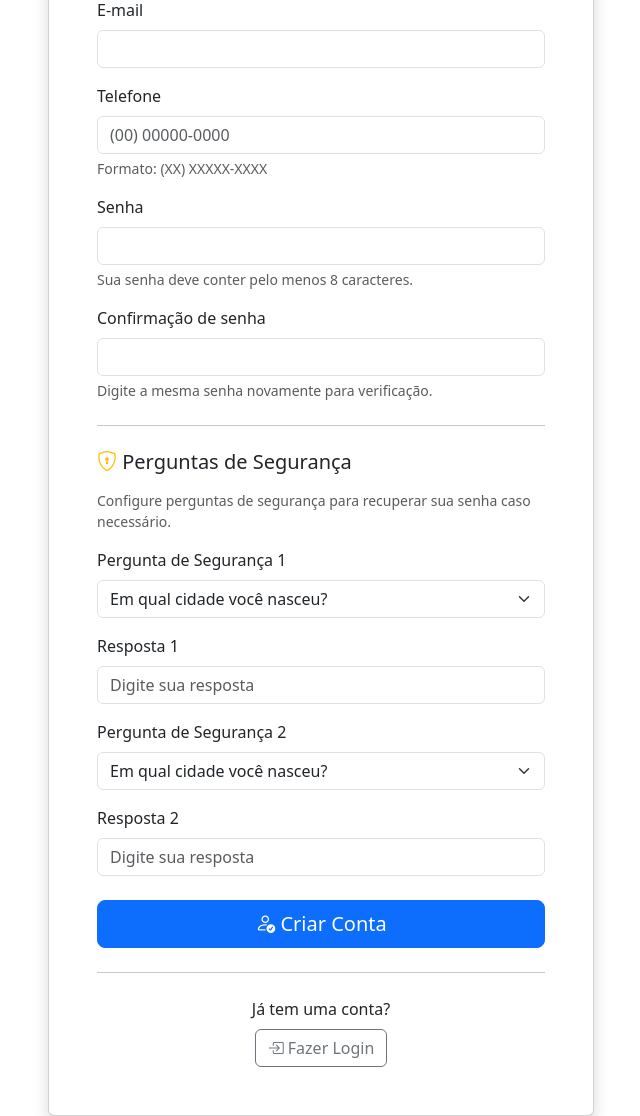
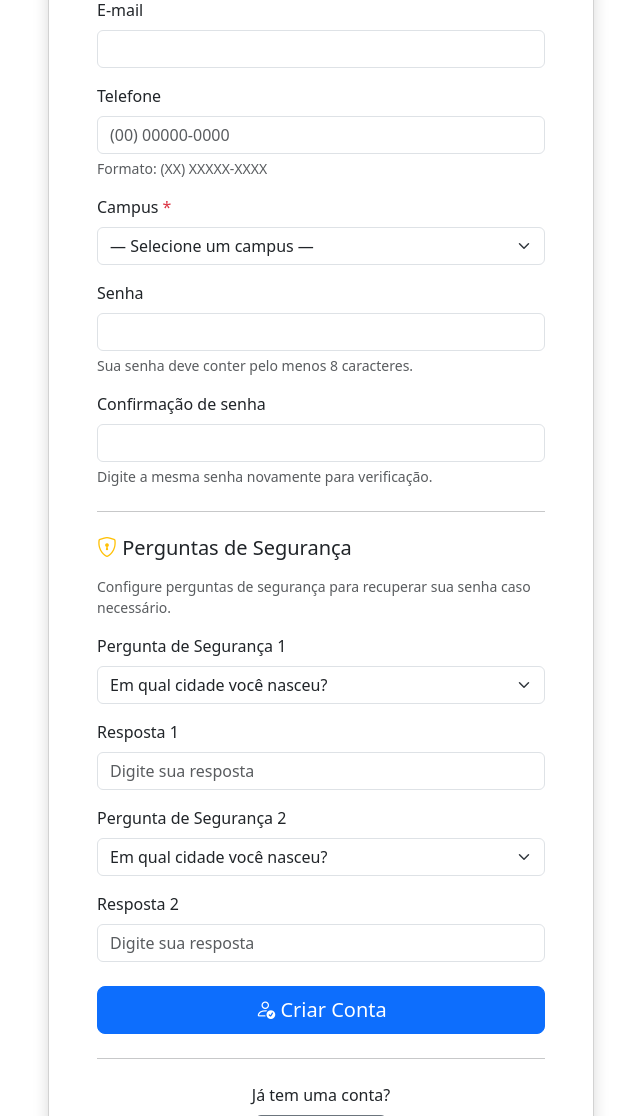
Before and after one commit to HeitorLouzeiro/agendamento_veiculos, a Django app: page /usuarios/registro/ in a window 1280 px wide. Shown: the part 551-1667 px from the top of the page, without its empty margins (319-959 px from the left). Run offline with Django 5.2, Linux system fonts and the light colour scheme; data that the repository does not hold is empty; some libraries are stand-ins or nearby versions.

Commit message:
feat: add campus field to professor register form

```diff
--- a/templates/usuarios/registro.html
+++ b/templates/usuarios/registro.html
@@ -1,6 +1,11 @@
 {% extends 'base.html' %}
 
 {% block title %}Registro - Sistema de Agendamento{% endblock %}
+
+{% block extra_css %}
+<link href="https://cdn.jsdelivr.net/npm/select2@4.1.0-rc.0/dist/css/select2.min.css" rel="stylesheet" />
+<link href="https://cdn.jsdelivr.net/npm/select2-bootstrap-5-theme@1.3.0/dist/select2-bootstrap-5-theme.min.css" rel="stylesheet" />
+{% endblock %}
 
 {% block content %}
 <div class="container">
@@ -63,6 +68,16 @@
                             <div class="form-text">{{ form.telefone.help_text }}</div>
                             {% if form.telefone.errors %}
                             <div class="text-danger small">{{ form.telefone.errors }}</div>
+                            {% endif %}
+                        </div>
+
+                        <div class="mb-3">
+                            <label for="{{ form.campus.id_for_label }}" class="form-label">
+                                {{ form.campus.label }} <span class="text-danger">*</span>
+                            </label>
+                            {{ form.campus }}
+                            {% if form.campus.errors %}
+                            <div class="text-danger small">{{ form.campus.errors }}</div>
                             {% endif %}
                         </div>
 
@@ -154,36 +169,39 @@
     </div>
 </div>
 
+{% endblock %}
+
+{% block extra_js %}
+<script src="https://cdn.jsdelivr.net/npm/select2@4.1.0-rc.0/dist/js/select2.min.js"></script>
+<script src="https://cdn.jsdelivr.net/npm/select2@4.1.0-rc.0/dist/js/i18n/pt-BR.js"></script>
 <script>
-    // Converte username para minúsculas automaticamente
+$(document).ready(function() {
+    $('#{{ form.campus.id_for_label }}').select2({
+        theme: 'bootstrap-5',
+        language: 'pt-BR',
+        placeholder: '— Selecione um campus —',
+        allowClear: true,
+        width: '100%'
+    });
+
     document.getElementById('{{ form.username.id_for_label }}').addEventListener('input', function(e) {
         this.value = this.value.toLowerCase();
     });
 
-    // Formatação automática do telefone (XX) XXXXX-XXXX ou (XX) XXXX-XXXX
     document.getElementById('{{ form.telefone.id_for_label }}').addEventListener('input', function(e) {
-        let value = e.target.value.replace(/\D/g, ''); // Remove tudo que não é dígito
-
-        if (value.length > 11) {
-            value = value.slice(0, 11); // Limita a 11 dígitos
-        }
-
-        // Formata o telefone
+        let value = e.target.value.replace(/\D/g, '');
+        if (value.length > 11) value = value.slice(0, 11);
         if (value.length > 10) {
-            // Formato: (XX) XXXXX-XXXX
             value = value.replace(/^(\d{2})(\d{5})(\d{4}).*/, '($1) $2-$3');
         } else if (value.length > 6) {
-            // Formato: (XX) XXXX-XXXX
             value = value.replace(/^(\d{2})(\d{4})(\d{0,4}).*/, '($1) $2-$3');
         } else if (value.length > 2) {
-            // Formato: (XX) XXXX
             value = value.replace(/^(\d{2})(\d{0,5})/, '($1) $2');
         } else if (value.length > 0) {
-            // Formato: (XX
             value = value.replace(/^(\d*)/, '($1');
         }
-
         e.target.value = value;
     });
+});
 </script>
 {% endblock %}
```
